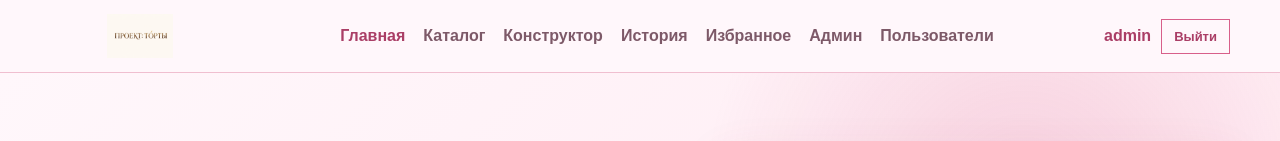
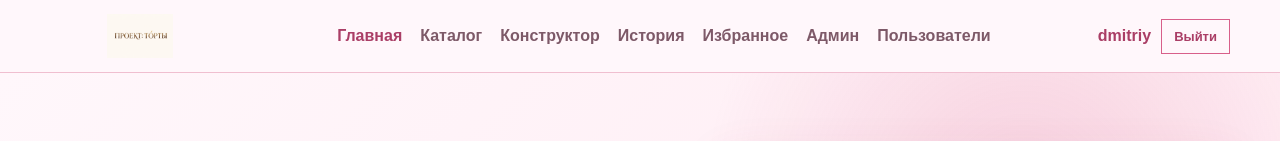
Before and after one commit to xeo07/TOPTbI, a Vue app: page /#/ in a window 1280 px wide. Shown: the top 141 px of the page. Built offline with nearby package versions, Linux system fonts and the light colour scheme; sample sign-in values are in the browser's storage.

Commit message:
Update useUsers.js

```diff
--- a/src/composables/useUsers.js
+++ b/src/composables/useUsers.js
@@ -3,8 +3,8 @@ import { reactive, computed, watch } from 'vue'
 const defaultUsers = [
   {
     id: 1,
-    login: 'admin',
-    password: 'admin123',
+    login: 'dmitriy',
+    password: 'dmitriy123',
     email: 'admin@cakes.ru',
     phone: '+79990000000',
     city: 'Санкт-Петербург',
```
